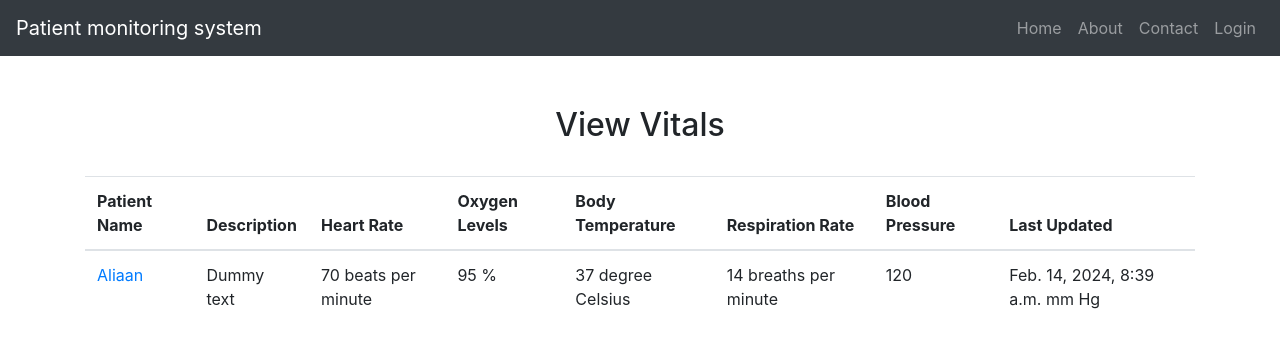
After one commit to MONK-system/system, a Django app: page /viewVitals/ in a window 1280 px wide. The commit adds this page. Shown: the top 348 px of the page. Run offline with Django 5.2, Linux system fonts and the light colour scheme; data comes from the database, SQL or seed files in the repository; both versions use the stored data as it was after the commit; some libraries are stand-ins or nearby versions.

Commit message:
Added functionality for viewing vitals.

```diff
--- a/monksystem/base/models.py
+++ b/monksystem/base/models.py
@@ -35,11 +35,11 @@ class Appointment(models.Model):
 class Vitals(models.Model):
     patient = models.ForeignKey(Patient, on_delete=models.CASCADE) # When patient is deleted, appointment is also deleted.
     description = models.TextField(null = True, blank = True) # Description of appointment. Makes sure the values can be left blank.
-    #heartRate = models.IntegerField(null=True)
-    #oxygen = models.IntegerField(null=True)
-    #bodyTemperature = models.IntegerField(null=True)
-    #respirationRate = models.IntegerField(null=True)
-    #bloodPressure = models.IntegerField(null=True)
+    heartRate = models.IntegerField(null=True)
+    oxygen = models.IntegerField(null=True)
+    bodyTemperature = models.IntegerField(null=True)
+    respirationRate = models.IntegerField(null=True)
+    bloodPressure = models.IntegerField(null=True)
     updated = models.DateTimeField(auto_now = True) # Takes a snapshot of anytime the table (model instance) is updated. Takes a timestamp every time appointment is updated.
     created = models.DateTimeField(auto_now_add = True) # Takes a timestamp of when the instance was created.
 
--- a/monksystem/base/templates/base/home.html
+++ b/monksystem/base/templates/base/home.html
@@ -7,12 +7,6 @@
 <div>
 
     <div>
-        {% for patient in patients %}
-        <div>
-            <h5>{{patient.id}} -- <a href="{% url 'patient' patient.id %}">{{patient.name}}</a></h5>
-        </div>
-
-        {% endfor %}
 
     </div>
 
--- a/monksystem/base/templates/base/view_appointment.html
+++ b/monksystem/base/templates/base/view_appointment.html
@@ -23,7 +23,7 @@
         {% for appointment in appointments %}
             <tr>
                 <td>{{appointment.doctor}}</td>
-                <td>{{appointment.patient}}</td>
+                <td><a href="{% url 'patient' appointment.patient.id %}">{{appointment.patient}}</a></td>
                 <td>{{appointment.description}}</td>
                 <td>{{appointment.date}}</td>
                 <td>{{appointment.time}}</td>
--- /dev/null
+++ b/monksystem/base/templates/base/view_vitals.html
@@ -0,0 +1,44 @@
+{% extends 'main.html' %}
+
+{% load static %}
+
+{% block content %}
+
+<div class = "container" style = "margin-top:50px">
+    <h2 class = "text-center">View Vitals</h2>
+    <br>
+
+    <table class = "table table-hover">
+        <thead>
+            <tr>
+                <th>Patient Name</th>
+                <th>Description</th>
+                <th>Heart Rate</th>
+                <th>Oxygen Levels</th>
+                <th>Body Temperature</th>
+                <th>Respiration Rate</th>
+                <th>Blood Pressure</th>
+                <th>Last Updated</th>
+            </tr>
+        </thead>
+
+        <tbody>
+        {% for vital in vitals %}
+            <tr>
+                <td>
+                    <a href="{% url 'patient' vital.patient.id %}">{{vital.patient}}</a>
+                </td>
+                <td>{{vital.description}}</td>
+                <td>{{vital.heartRate}} beats per minute</td>
+                <td>{{vital.oxygen}} %</td>
+                <td>{{vital.bodyTemperature}} degree Celsius</td>
+                <td>{{vital.respirationRate}} breaths per minute</td>
+                <td>{{vital.bloodPressure}}</td>
+                <td>{{vital.updated}} mm Hg</td>
+            </tr>
+            {% endfor %}
+        </tbody>
+    </table>
+</div>
+
+{% endblock %}
--- a/monksystem/base/urls.py
+++ b/monksystem/base/urls.py
@@ -14,5 +14,6 @@ urlpatterns = [
     path('viewDoctor/', views.viewDoctor, name = "viewDoctor"),
     path('viewPatient/', views.viewPatient, name = "viewPatient"),
     path('viewAppointment/', views.viewAppointment, name = "viewAppointment"),
+    path('viewVitals/', views.viewVitals, name = "viewVitals"),
 
 ]
--- a/monksystem/base/views.py
+++ b/monksystem/base/views.py
@@ -121,3 +121,11 @@ def viewAppointment(request):
 
     context = {'appointments' : appointments}
     return render(request,'base/view_appointment.html', context)
+
+
+def viewVitals(request):
+
+    vitals = Vitals.objects.all()
+
+    context = {'vitals' : vitals}
+    return render(request,'base/view_vitals.html', context)
--- a/monksystem/templates/navbar.html
+++ b/monksystem/templates/navbar.html
@@ -34,7 +34,7 @@
                 </div>
             </li>
 
-            <li class ="nav-item"><a class = "nav-link" href = "/">Vitals</a></li>
+            <li class ="nav-item"><a class = "nav-link" href = "{% url 'viewVitals' %}">Vitals</a></li>
 
             {% endif %}
 
```
Also changed, not shown: monksystem/base/migrations/0002_vitals_bloodpressure_vitals_bodytemperature_and_more.py (added), monksystem/db.sqlite3.
